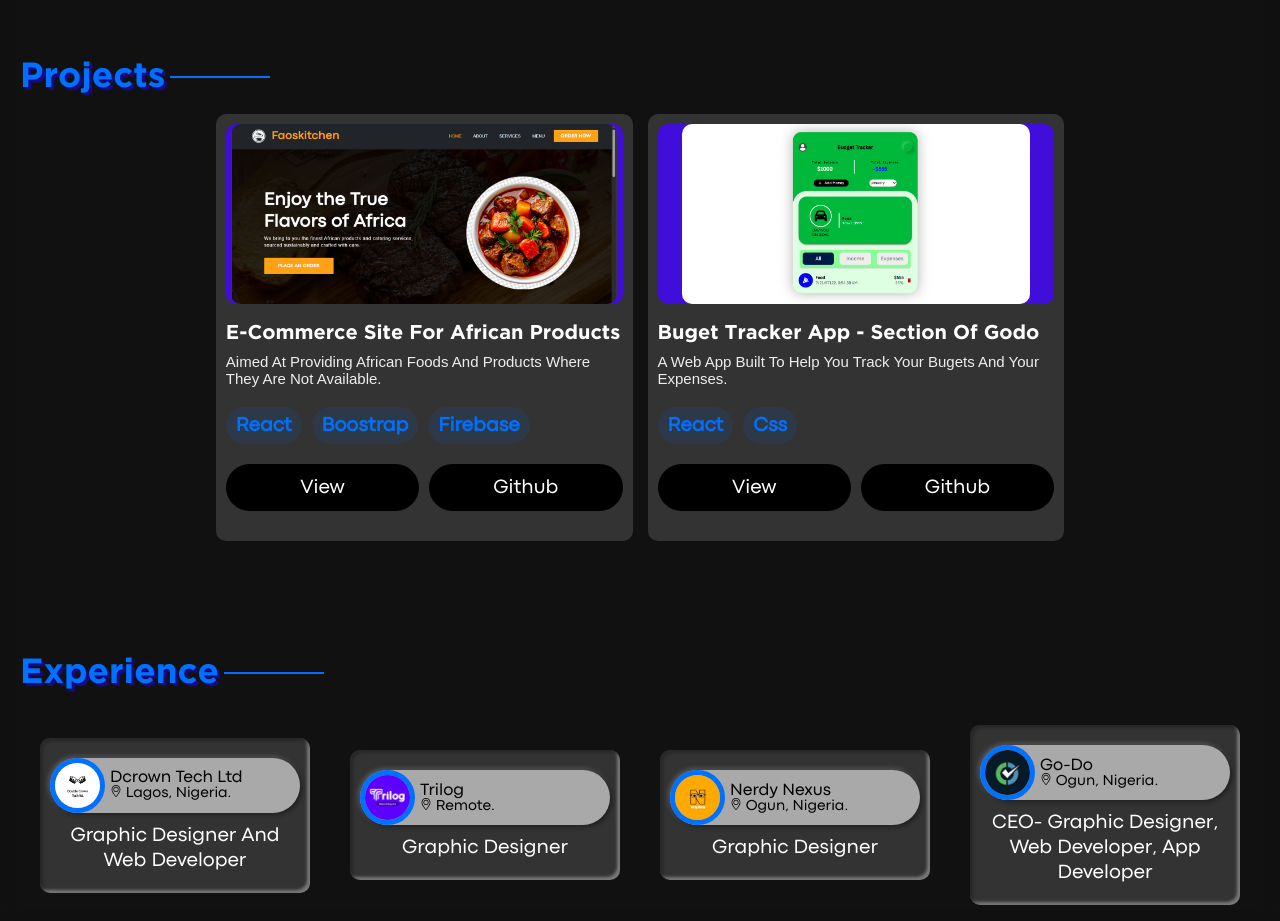
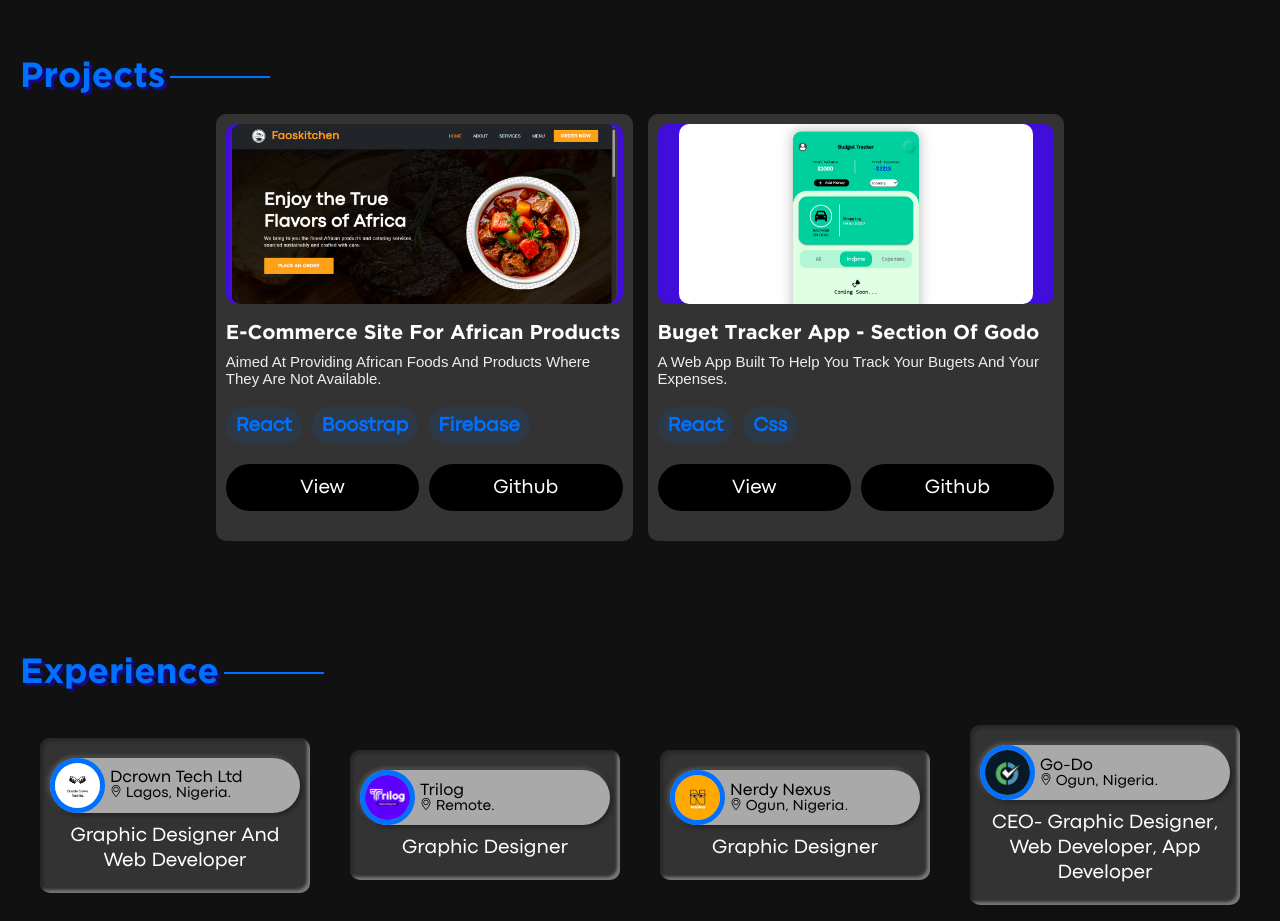
Before and after one commit to aderogbasamuel/Portfolio, a plain HTML site: page index.html in a window 1280 px wide. Shown: the part 980-1901 px from the top of the page. Drawn offline with Linux system fonts and the light colour scheme; a web font is replaced by a local one.

Commit message:
updated the works section

```diff
--- a/index.html
+++ b/index.html
@@ -96,7 +96,7 @@
 
   <div class="projectcard">
     <div class="imgbg">
-    <img src="images/project images /project2.png" alt="project1">
+    <img src="images/project images /project3.png" alt="project1">
     </div>
     <p class="projectname">Buget Tracker App - Section Of Godo</p>
     <p class="projectdesc">A Web App Built to help you track Your Bugets and Your Expenses.</p>
```
Also changed, not shown: images/project images /project3.png (added).
